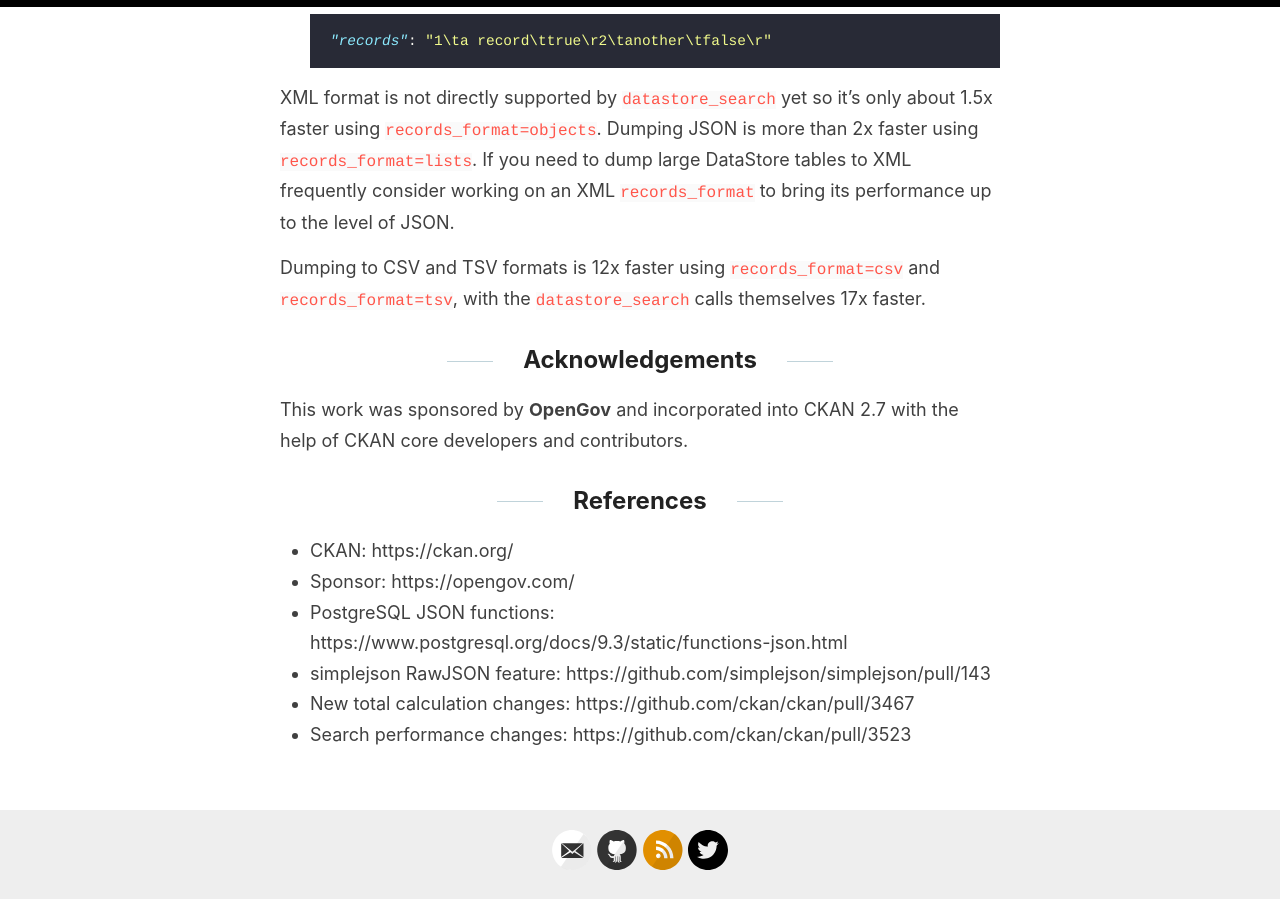
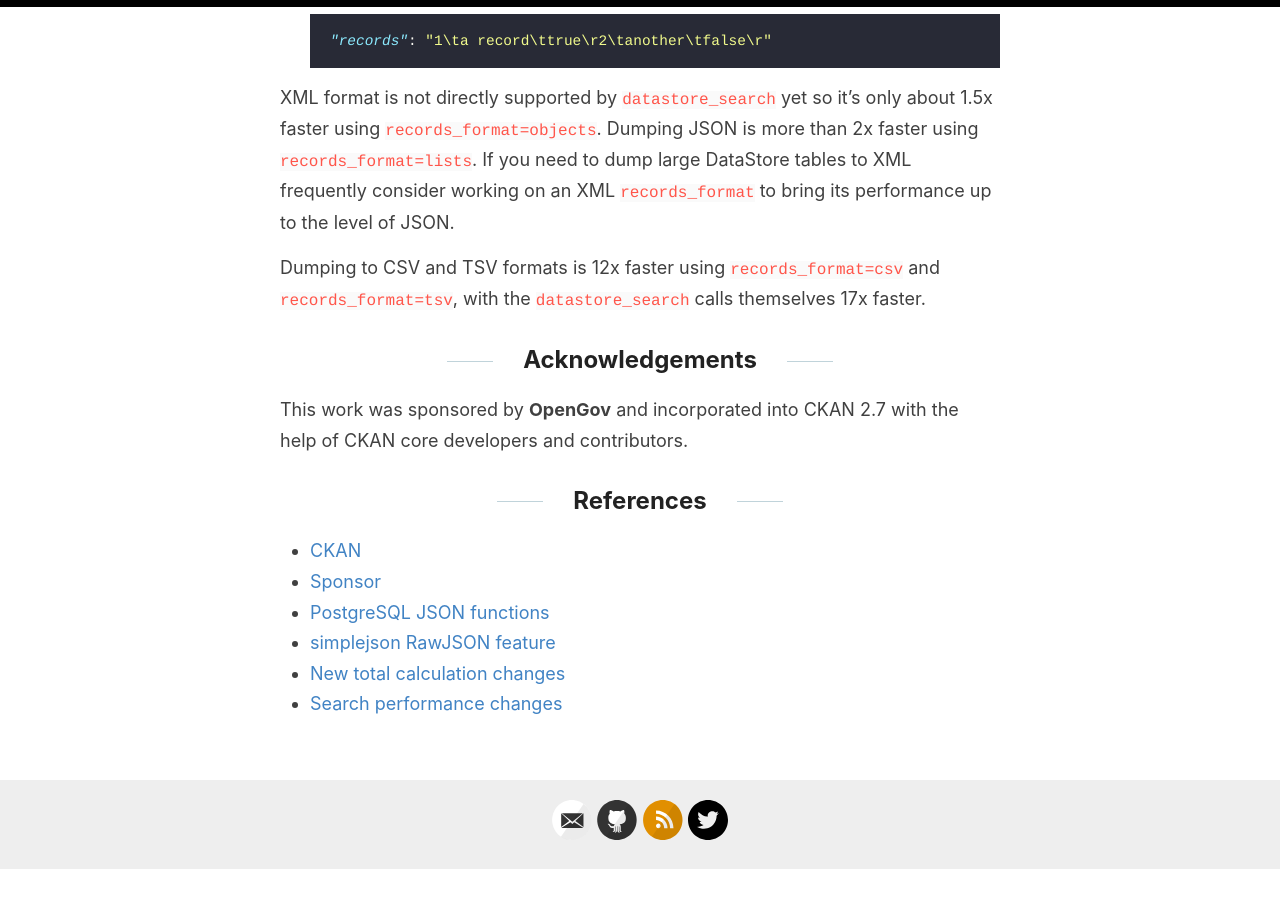
Before and after one commit to wardi/wardi.github.io, a Jekyll site: the page built from _posts/2017-08-04-faster-datastore-2-7.md, in a window 1280 px wide and 900 px high, scrolled down 3447 px. Built offline with Jekyll 4.4.1, drawn with Linux system fonts in a browser that asks for light colours; after the commit the page ends 4316 px from its top, so only the background shows below that; some of the changed lines change nothing that is shown.

Commit message:
article links

```diff
--- a/_config.yml
+++ b/_config.yml
@@ -82,6 +82,10 @@ plugins:
   - jekyll-feed # Create an Atom feed using the official Jekyll feed gem
   - jekyll-seo-tag
   - jekyll-paginate
+  - jekyll-redirect-from
+
+whitelist:
+  - jekyll-redirect-from
 
 include: ['_pages']
 
--- a/_posts/2017-08-04-faster-datastore-2-7.md
+++ b/_posts/2017-08-04-faster-datastore-2-7.md
@@ -95,9 +95,9 @@ This work was sponsored by **OpenGov** and incorporated into CKAN 2.7 with the h
 
 ## References
 
-  - CKAN: https://ckan.org/
-  - Sponsor: https://opengov.com/
-  - PostgreSQL JSON functions: https://www.postgresql.org/docs/9.3/static/functions-json.html
-  - simplejson RawJSON feature: https://github.com/simplejson/simplejson/pull/143
-  - New total calculation changes: https://github.com/ckan/ckan/pull/3467
-  - Search performance changes: https://github.com/ckan/ckan/pull/3523
+  - [CKAN](https://ckan.org/)
+  - [Sponsor](https://opengov.com/)
+  - [PostgreSQL JSON functions](https://www.postgresql.org/docs/9.3/static/functions-json.html)
+  - [simplejson RawJSON feature](https://github.com/simplejson/simplejson/pull/143)
+  - [New total calculation changes](https://github.com/ckan/ckan/pull/3467)
+  - [Search performance changes](https://github.com/ckan/ckan/pull/3523)
```
